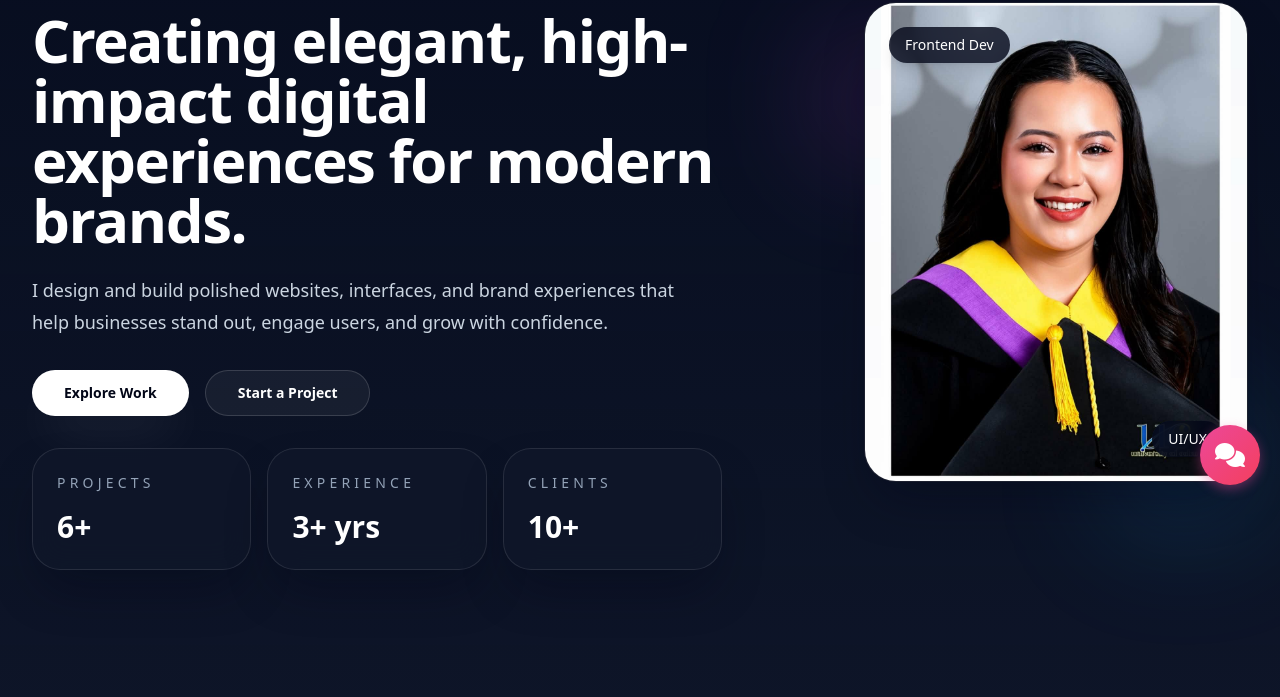
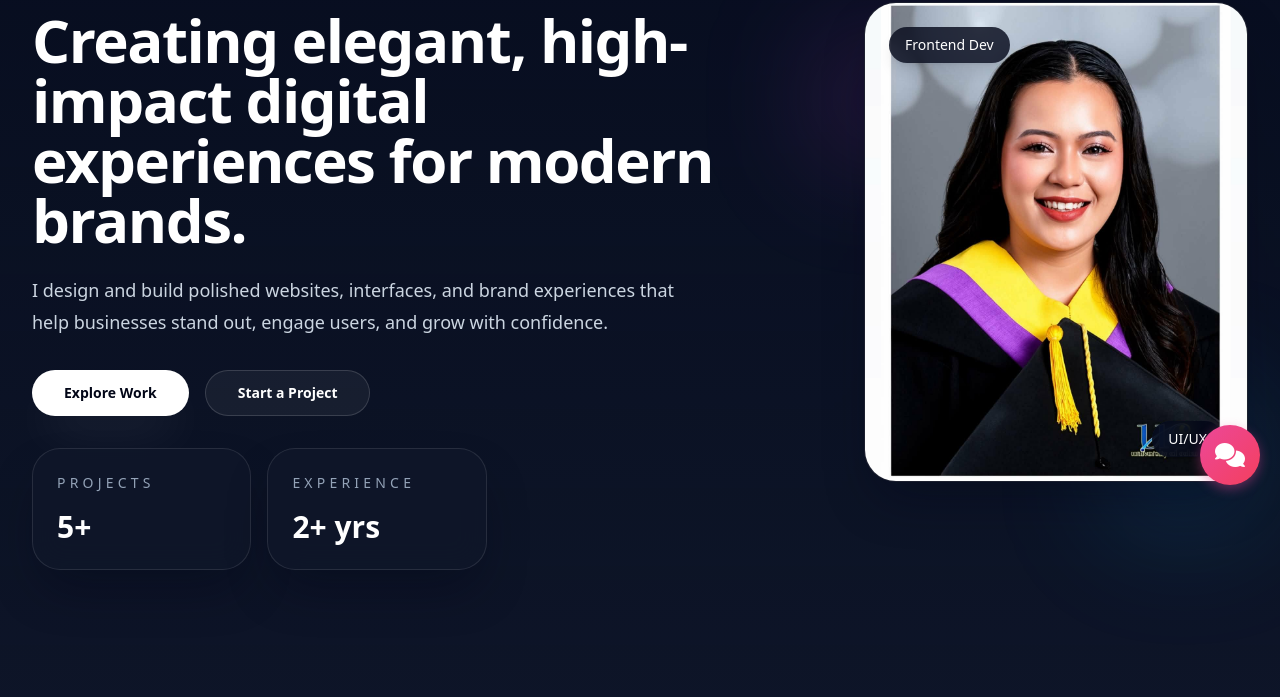
Before and after one commit to ThereseArcenal/My-Portfolio, a Flask app: page / in a window 1280 px wide. Shown: the part 295-992 px from the top of the page. Run offline with Flask 3, Linux system fonts and the light colour scheme; some libraries are stand-ins or nearby versions.

Commit message:
style: Update project and experience statistics for accuracy

```diff
--- a/templates/index.html
+++ b/templates/index.html
@@ -1190,16 +1190,13 @@
                 <div class="stats-grid grid gap-4 sm:grid-cols-3 justify-items-center sm:justify-items-stretch">
                     <div class="rounded-[1.75rem] border border-white/10 bg-slate-900/80 p-6 shadow-2xl shadow-slate-950/40 backdrop-blur-lg">
                         <p class="text-sm uppercase tracking-[0.3em] text-slate-400">Projects</p>
-                        <p class="mt-4 text-3xl font-semibold text-white">6+</p>
+                        <p class="mt-4 text-3xl font-semibold text-white">5+</p>
                     </div>
                     <div class="rounded-[1.75rem] border border-white/10 bg-slate-900/80 p-6 shadow-2xl shadow-slate-950/40 backdrop-blur-lg">
                         <p class="text-sm uppercase tracking-[0.3em] text-slate-400">Experience</p>
-                        <p class="mt-4 text-3xl font-semibold text-white">3+ yrs</p>
+                        <p class="mt-4 text-3xl font-semibold text-white">2+ yrs</p>
                     </div>
-                    <div class="rounded-[1.75rem] border border-white/10 bg-slate-900/80 p-6 shadow-2xl shadow-slate-950/40 backdrop-blur-lg">
-                        <p class="text-sm uppercase tracking-[0.3em] text-slate-400">Clients</p>
-                        <p class="mt-4 text-3xl font-semibold text-white">10+</p>
-                    </div>
+
                 </div>
             </div>
             <div class="hero-card relative mt-12 sm:mt-0 justify-self-end">
```
